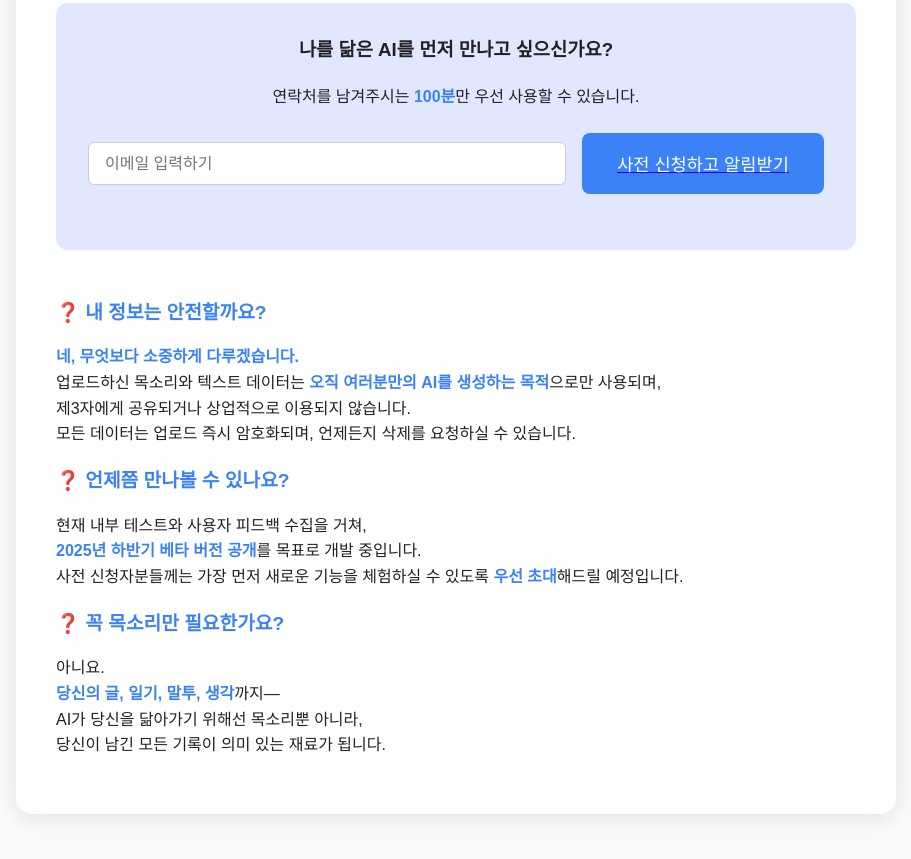
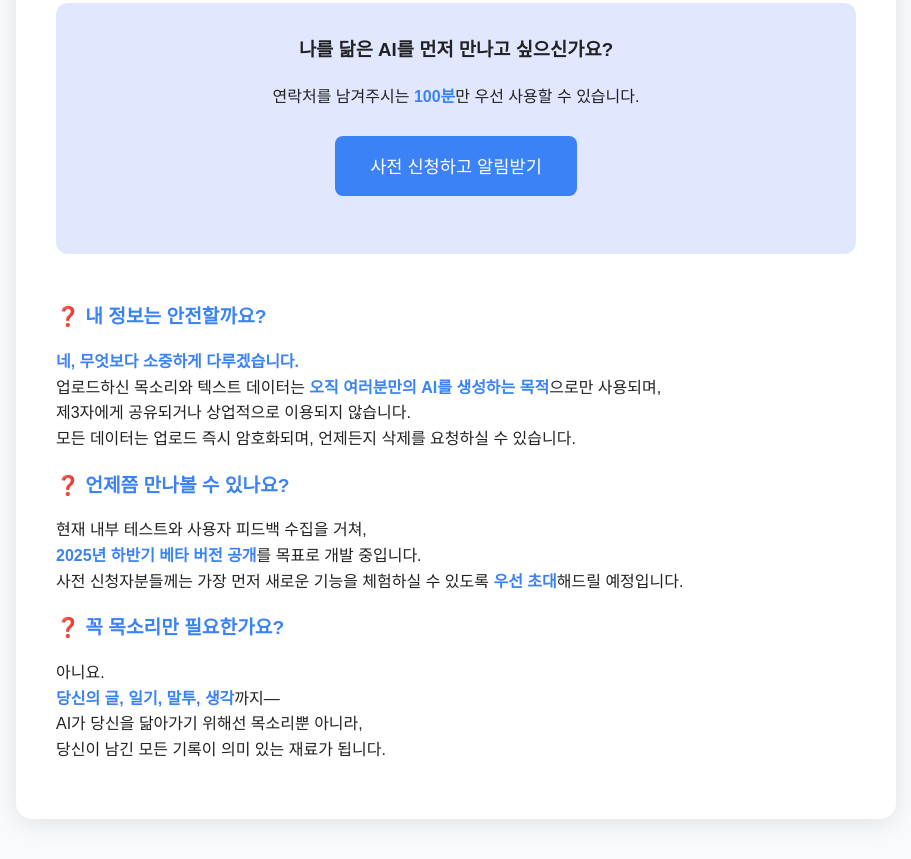
Before and after one commit to geonukim77/chatwithvoice, a website: page index.html in a window 1280 px wide. Shown: the part 1267-2126 px from the top of the page, without its empty margins (184-1095 px from the left). Drawn offline with Linux system fonts and the light colour scheme.

Commit message:
css 1.0.0

```diff
--- a/index.html
+++ b/index.html
@@ -176,6 +176,16 @@
         max-width: 100%;
       }
     }
+
+    /* 링크 밑줄 제거 */
+    a {
+      text-decoration: none;
+    }
+
+    /* 또는 더 구체적으로 */
+    .signup-section a {
+      text-decoration: none;
+    }
   </style>
 </head>
 <body>
@@ -212,12 +222,9 @@
     <div class="signup-section">
       <h3 style="margin-top: 0;">나를 닮은 AI를 먼저 만나고 싶으신가요?</h3>
       <p>연락처를 남겨주시는 <span class="highlight">100분</span>만 우선 사용할 수 있습니다.</p>
-      <div class="email-form">
-        <input type="email" placeholder="이메일 입력하기" style="flex: 1;">
-        <a href="https://forms.gle/qaRMsBjbtvKQCwLw5" target="_blank">
-          <button class="cta-btn" style="margin: 0;">사전 신청하고 알림받기</button>
-        </a>
-      </div>
+      <a href="https://forms.gle/qaRMsBjbtvKQCwLw5" target="_blank">
+        <button class="cta-btn" style="margin: 1.5em auto; display: block;">사전 신청하고 알림받기</button>
+      </a>
     </div>
 
     <div class="faq">
```
